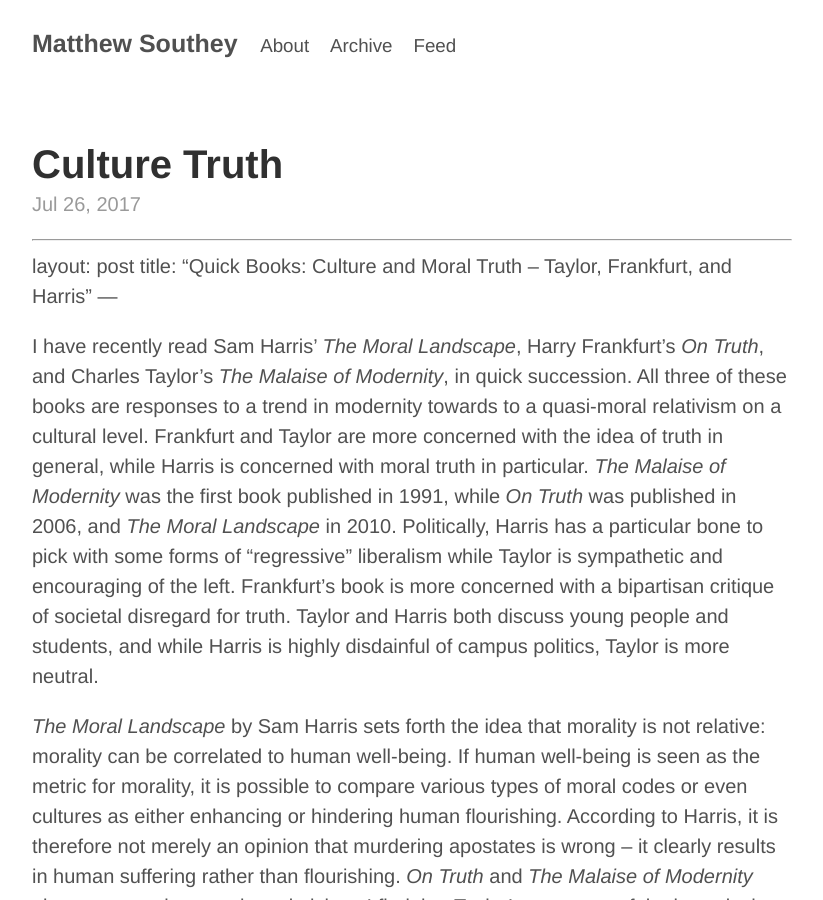
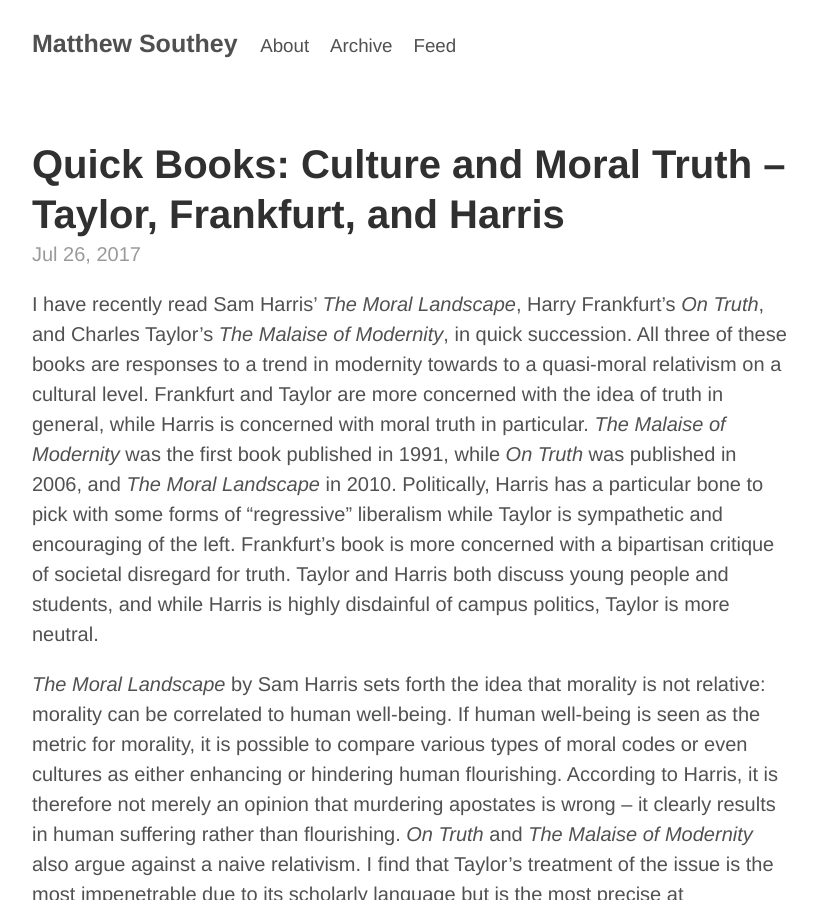
Before and after one commit to matthewsouthey/matthewsouthey.github.io, a Jekyll site: the page built from _posts/2017-07-26-culture-truth.md, in a window 1280 px wide and 900 px high. Shown: the whole window, without its empty margins (228-1051 px from the left). Built offline with Jekyll 4.4.1, drawn with Linux system fonts in a browser that asks for light colours; our own code applies the rules of GitHub Pages for plain Markdown files.

Commit message:
Update 2017-07-26-culture-truth.md

```diff
--- a/_posts/2017-07-26-culture-truth.md
+++ b/_posts/2017-07-26-culture-truth.md
@@ -1,11 +1,8 @@
 ---
 published: true
+layout: post
+title: 'Quick Books: Culture and Moral Truth – Taylor, Frankfurt, and Harris'
 ---
----
-layout: post
-title: "Quick Books: Culture and Moral Truth – Taylor, Frankfurt, and Harris"
----
-
 I have recently read Sam Harris’ _The Moral Landscape_, Harry Frankfurt’s _On Truth_, and Charles Taylor’s _The Malaise of Modernity_, in quick succession. All three of these books are responses to a trend in modernity towards to a quasi-moral relativism on a cultural level. Frankfurt and Taylor are more concerned with the idea of truth in general, while Harris is concerned with moral truth in particular. _The Malaise of Modernity_ was the first book published in 1991, while _On Truth_ was published in 2006, and _The Moral Landscape_ in 2010. Politically, Harris has a particular bone to pick with some forms of “regressive” liberalism while Taylor is sympathetic and encouraging of the left. Frankfurt’s book is more concerned with a bipartisan critique of societal disregard for truth. Taylor and Harris both discuss young people and students, and while Harris is highly disdainful of campus politics, Taylor is more neutral.
 
 _The Moral Landscape_ by Sam Harris sets forth the idea that morality is not relative: morality can be correlated to human well-being. If human well-being is seen as the metric for morality, it is possible to compare various types of moral codes or even cultures as either enhancing or hindering human flourishing. According to Harris, it is therefore not merely an opinion that murdering apostates is wrong – it clearly results in human suffering rather than flourishing. _On Truth_ and _The Malaise of Modernity_ also argue against a naive relativism. I find that Taylor’s treatment of the issue is the most impenetrable due to its scholarly language but is the most precise at enumerating the possibilities that relativism heralds. Frankfurt, as always, writes in a clear style that uses philosophy to explain the reasons (rational or not) why people act the way they do. All of them find a disregard for the truth troubling, particularly criticizing those that claim there is no such thing as truth, moral or otherwise. Such relativism seems to be closely related to post-modern ideas of truth, which Frankfurt does his best to dismantle in his book.
```
